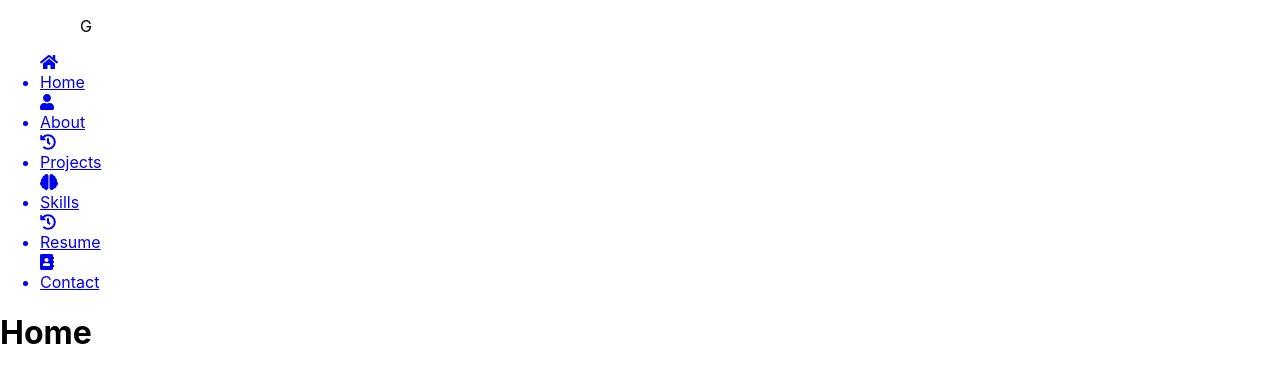
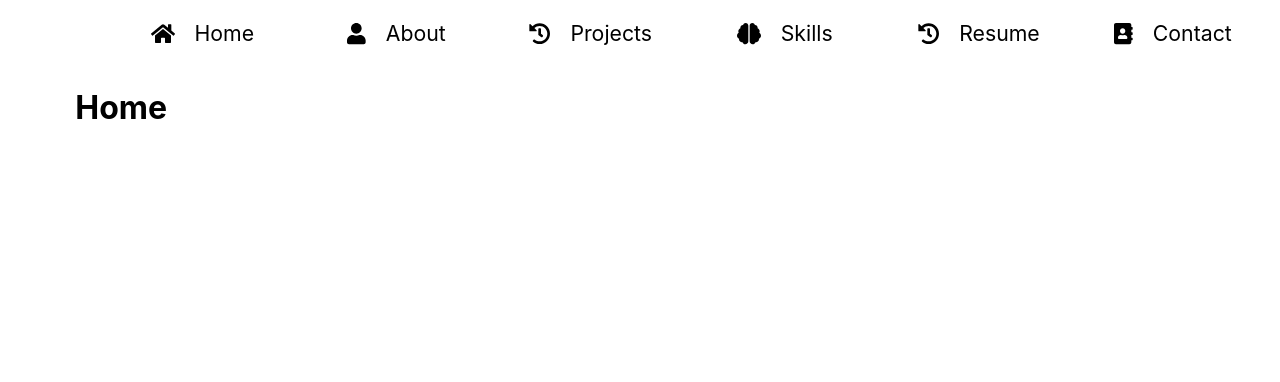
Before and after one commit to gekelund/Portfolio, a React (Create React App) app: page / in a window 1280 px wide. Shown: the top 382 px of the page. Built offline with nearby package versions, Linux system fonts and the light colour scheme.

Commit message:
added basic styling

```diff
--- a/src/App.js
+++ b/src/App.js
@@ -2,14 +2,22 @@ import React from "react";
 import Navbar from "./components/navigation";
 import { BrowserRouter } from "react-router-dom";
 import Paths from "./components/navigation/paths";
+import { GlobalStyle } from "./styles/globalStyles";
+import { AppContainer, Header, Main } from "./styles/layout";
+
 function App() {
   return (
-    <div>
+    <AppContainer>
       <BrowserRouter>
-        <Navbar />
-        <Paths />
+        <Header>
+          <Navbar />
+        </Header>
+        <Main>
+          <Paths />
+        </Main>
       </BrowserRouter>
-    </div>
+      <GlobalStyle />
+    </AppContainer>
   );
 }
 
--- a/src/components/navigation/index.js
+++ b/src/components/navigation/index.js
@@ -2,34 +2,105 @@ import React, { useState } from "react";
 import { NavLink, withRouter } from "react-router-dom";
 import { navLinks } from "./navLinks.js";
 import { FontAwesomeIcon } from "@fortawesome/react-fontawesome";
+import styled from "styled-components";
+import { faBars } from "@fortawesome/free-solid-svg-icons";
+
+const NavContainer = styled.nav`
+  width: 100%;
+  height: 100%;
+`;
+
+const UlWrapper = styled.ul`
+  display: flex;
+  margin-block-start: 0;
+  margin-block-end: 0;
+  margin-inline-start: 0;
+  height: 100%;
+  align-items: center;
+  justify-content: flex-end;
+
+  @media screen and (max-width: 1000px) {
+    position: fixed;
+    top: 0;
+    bottom: 0;
+    flex-direction: column;
+    justify-content: space-evenly;
+    transition: 300ms ease all;
+    height: 100%;
+    background: white;
+  }
+`;
+
+const Links = styled.li`
+  flex-direction: row;
+  list-style-type: none;
+  padding: 0 20px;
+  cursor: pointer;
+  font-size: 1.33em;
+  height: auto;
+`;
+
+const Menu = styled.figure`
+  display: none;
+
+  @media screen and (max-width: 1000px) {
+    display: block;
+    position: fixed;
+    right: 0.5rem;
+    top: 2rem;
+    height: auto;
+    cursor: pointer;
+  }
+`;
+
+const StyledNavLink = styled(NavLink)`
+  text-decoration: none;
+  display: flex;
+  flex-direction: row;
+  align-items: center;
+  justify-content: center;
+  padding: 0.8rem;
+  color: black;
+  width: 100%;
+  height: 100%;
+
+  @media screen and (max-width: 1000px) {
+    padding: 0.8rem;
+    height: 5rem;
+    justify-content: flex-start;
+  }
+`;
 
 const ResponsivNavigation = ({ hoverBackground }) => {
   const [hoverIndex, setHoverIndex] = useState(-1);
   const [navOpen, setNavOpen] = useState(false);
 
   return (
-    <nav>
-      <ul style={navOpen ? { left: "0px" } : { left: "-240px" }}>
-        <figure onClick={() => setNavOpen(!navOpen)}>
-          <p>G</p>
-        </figure>
+    <NavContainer>
+      <UlWrapper style={navOpen ? { left: "0" } : { left: "-300px" }}>
+        <Menu onClick={() => setNavOpen(!navOpen)}>
+          <FontAwesomeIcon size="2x" icon={faBars} />
+        </Menu>
         {navLinks.map((link, index) => (
-          <NavLink
+          <StyledNavLink
             onMouseEnter={() => setHoverIndex(index)}
             onMouseLeave={() => setHoverIndex(-1)}
+            onClick={() => setNavOpen(!navOpen)}
             style={{
-              background: hoverIndex === index ? hoverBackground || "blue" : "",
+              background:
+                hoverIndex === index ? hoverBackground || "lightgray" : "",
+              textDecoration: "none",
             }}
             key={link.text + link.icon}
             to={link.path}
             exact
           >
-            <FontAwesomeIcon key={link.icon} icon={link.icon} />
-            <li key={link.text}>{link.text}</li>
-          </NavLink>
+            <FontAwesomeIcon size="lg" key={link.icon} icon={link.icon} />
+            <Links key={link.text}>{link.text}</Links>
+          </StyledNavLink>
         ))}
-      </ul>
-    </nav>
+      </UlWrapper>
+    </NavContainer>
   );
 };
 
--- /dev/null
+++ b/src/styles/globalStyles.js
@@ -0,0 +1,17 @@
+import { createGlobalStyle } from "styled-components";
+
+export const GlobalStyle = createGlobalStyle`
+* {
+    box-sizing: border-box;
+    height: 100%;
+}
+
+body {
+    word-break: break-word;
+    height: 100%;
+    width: 100%;
+    margin: 0;
+    padding: 0;
+
+}
+`;
--- /dev/null
+++ b/src/styles/layout.js
@@ -0,0 +1,24 @@
+import styled from "styled-components";
+
+export const AppContainer = styled.div`
+  display: grid;
+  grid-template-rows: 1fr 10fr 1fr;
+  grid-template-columns: 1fr 15fr 1fr;
+
+  grid-template-areas:
+    ". header header"
+    ". main ."
+    ". footer .";
+`;
+
+export const Header = styled.div`
+  grid-area: header;
+`;
+
+export const Main = styled.div`
+  grid-area: main;
+`;
+
+export const Footer = styled.div`
+  grid-area: footer;
+`;
```
Also changed, not shown: src/components/globalContext/index.js (added, +22 -0 lines).
